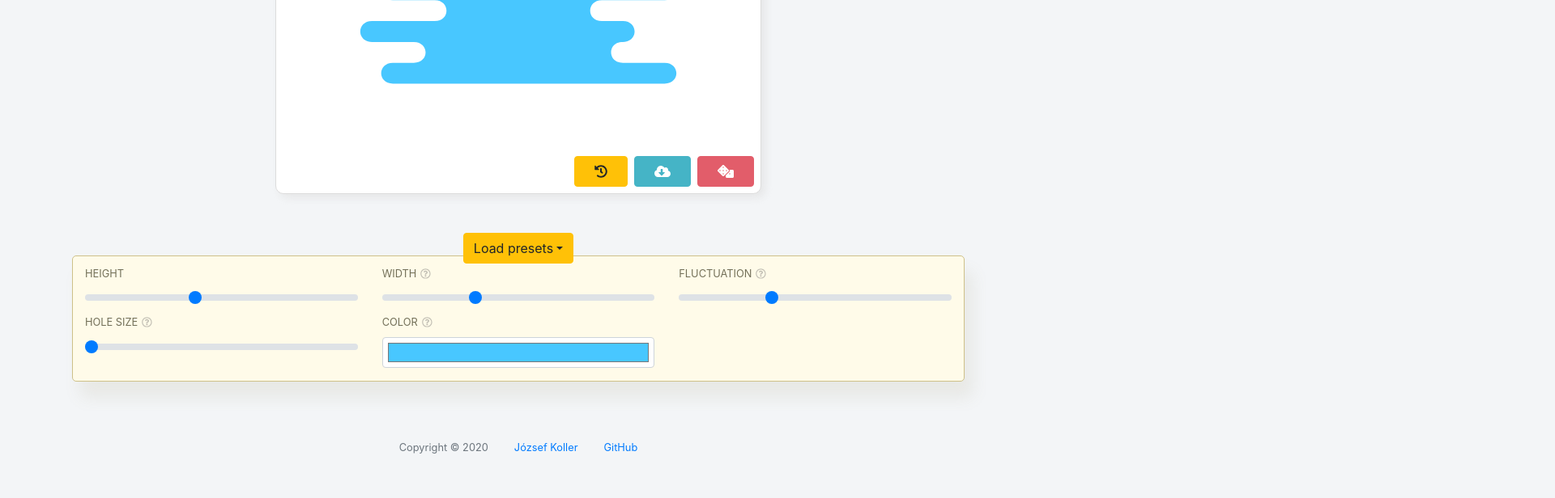
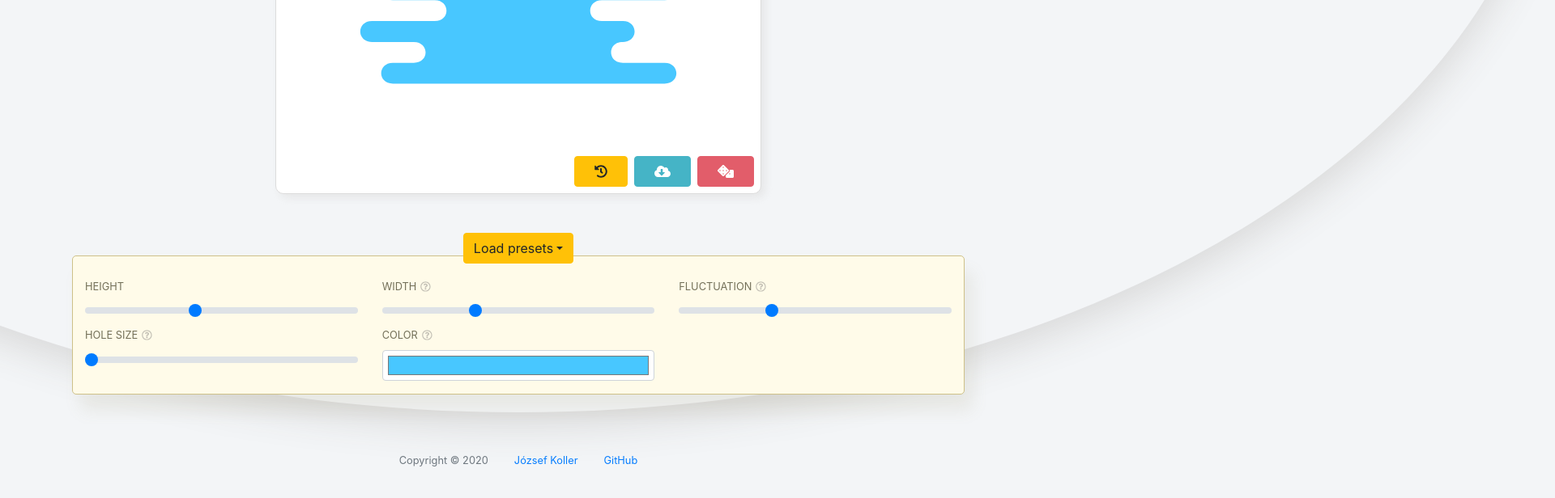
Before and after one commit to onetdev/cloud_generator, a Vue app: page / in a window 1280 px wide. Shown: the part 210-826 px from the top of the page at 81% size, 1920 px wide, since content can reach past the window. Built offline with nearby package versions, Linux system fonts and the light colour scheme.

Commit message:
Add background decoration.

```diff
--- a/src/App.vue
+++ b/src/App.vue
@@ -1,6 +1,7 @@
 <template>
   <div id="app">
-    <b-container v-if="preset != null">
+    <div id="background"></div>
+    <b-container v-if="preset != null" id="main">
       <Preview :config="config" :color="color" />
       <Configurator
         :init-preset="preset"
@@ -46,12 +47,27 @@ export default App;
 </script>
 
 <style scoped>
+#background {
+  border-radius: 50%;
+    position: absolute;
+    width: 200vw;
+    height: 200vh;
+    top: -110vh;
+    left: -50vw;
+    box-shadow: 0px 15px 50px #d8d8d8;
+    z-index: 1;
+}
 #app {
   min-height: 100vh;
   min-width: 100vw;
 }
+#main {
+  z-index: 2;
+  position: relative;
+}
 #footer {
   padding-top: 4em;
   padding-bottom: 2em;
+  z-index: 1;
 }
 </style>
--- a/src/components/Configurator.vue
+++ b/src/components/Configurator.vue
@@ -8,7 +8,7 @@
         </b-dropdown>
       </b-col>
     </b-row>
-    <b-row id="configurator" class="pt-2 pb-3 ml-1 mr-1">
+    <b-row id="configurator" class="pt-4 pb-3 ml-1 mr-1">
       <!-- Height -->
       <b-col sm="6" md="4">
         <label for="config-height">
```
